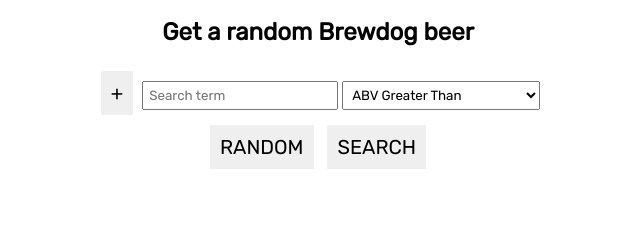
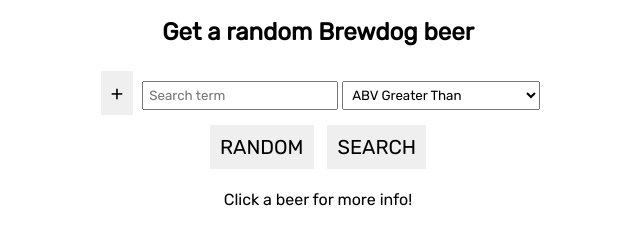
Before and after one commit to micmcgrorty/diydogsearch, a plain HTML site: page index.html in a window 1280 px wide. Shown: the part 105-350 px from the top of the page, without its empty margins (322-962 px from the left). Drawn offline with Linux system fonts and the light colour scheme.

Commit message:
Added message to let user know to click beer for more details

```diff
--- a/index.html
+++ b/index.html
@@ -41,6 +41,8 @@
         <button id="search">SEARCH</button>
     </div>
 
+    <p>Click a beer for more info!</p>
+
     <div id="beerdetails">
 
     </div>
```
